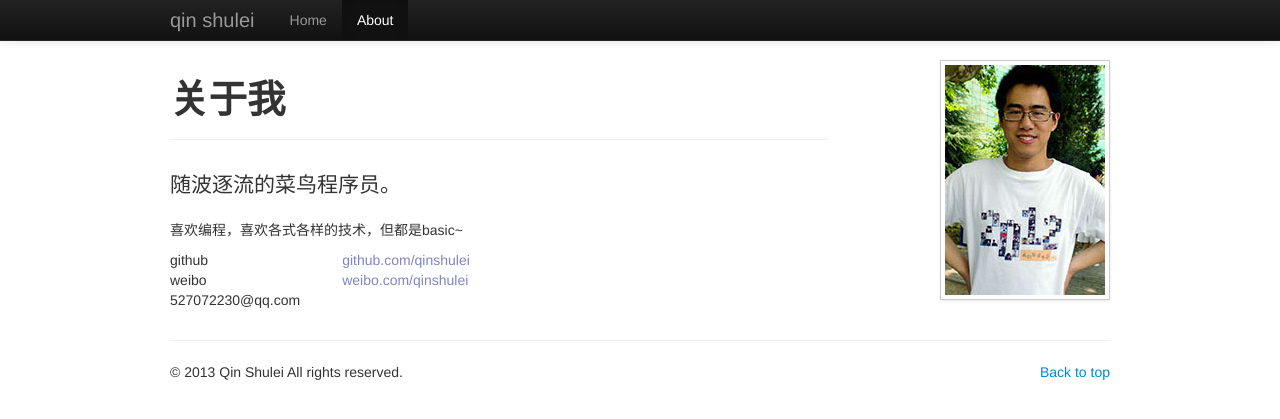
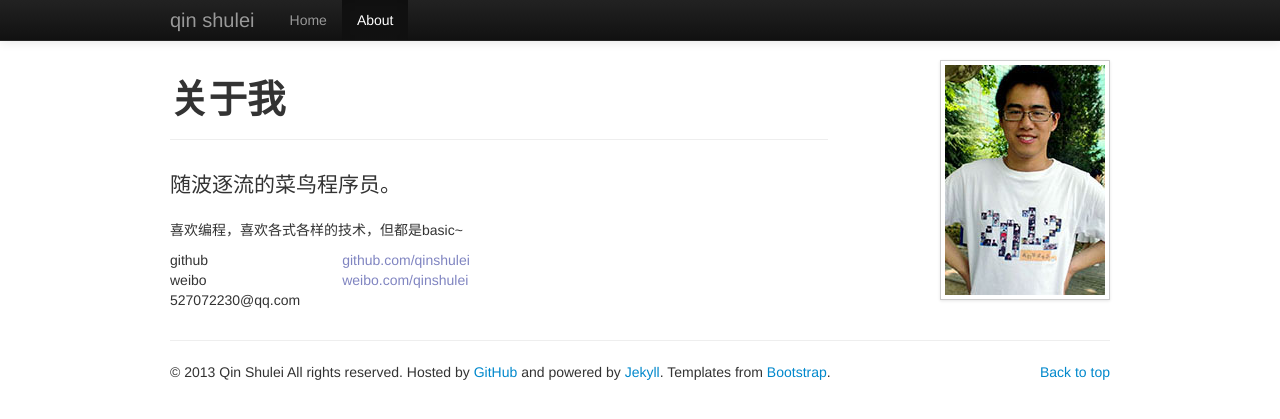
Before and after one commit to qinshulei/qinshulei.github.io, a Jekyll site: the page built from about.html, in a window 1280 px wide. Shown: the top 419 px of the page. Built offline with Jekyll 4.4.1, drawn with Linux system fonts in a browser that asks for light colours; Markdown is read by kramdown in place of the engine named in the settings.

Commit message:
add footer

```diff
--- a/_includes/footer.html
+++ b/_includes/footer.html
@@ -1,4 +1,4 @@
 <footer>
   <p class="pull-right"><a href="#">Back to top</a></p>
-  <p>&copy; 2013 Qin Shulei All rights reserved.</p>
+  <p>&copy; 2013 Qin Shulei All rights reserved. Hosted by <a href="github.com">GitHub</a> and powered by <a href="http://jekyllrb.com/">Jekyll</a>. Templates from <a href="http://getbootstrap.com/2.3.2/">Bootstrap</a>.</p>
 </footer>
```
